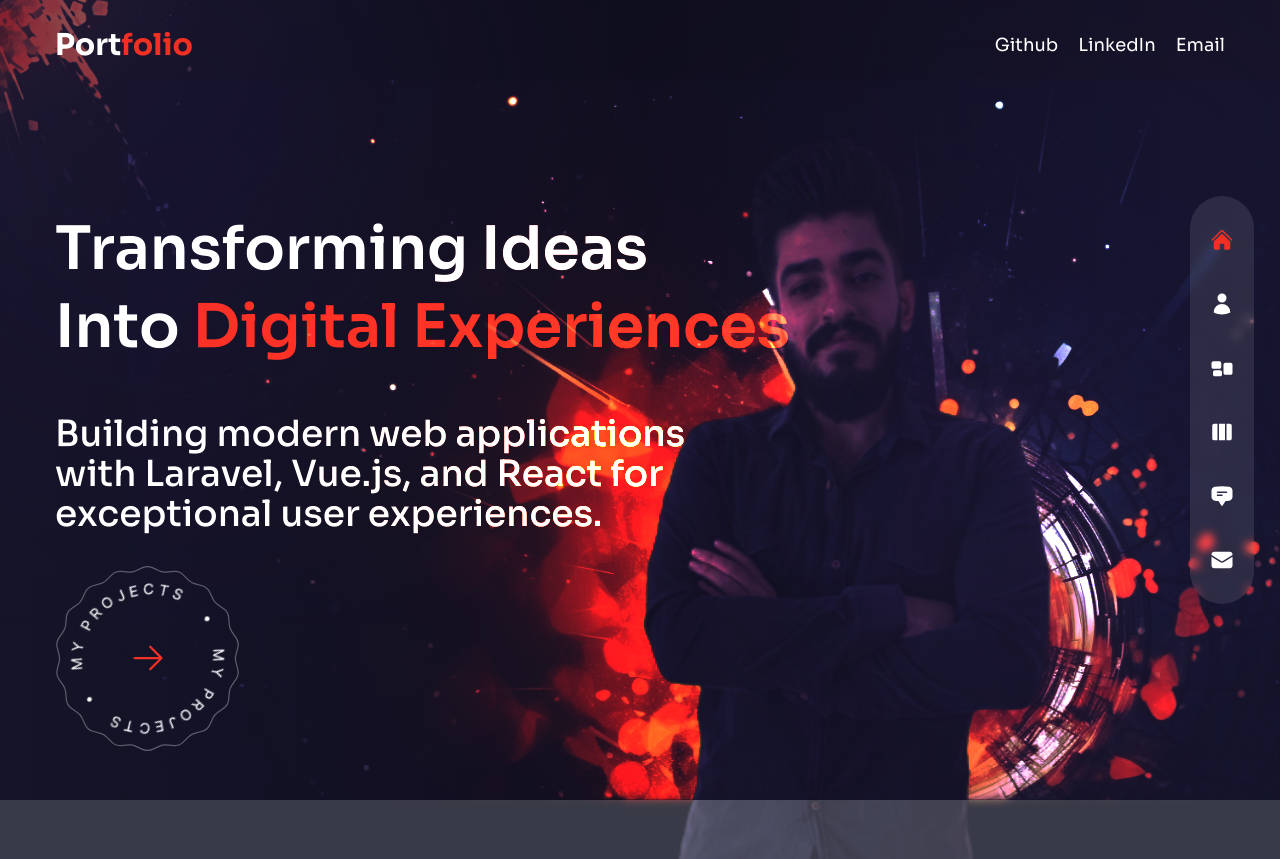
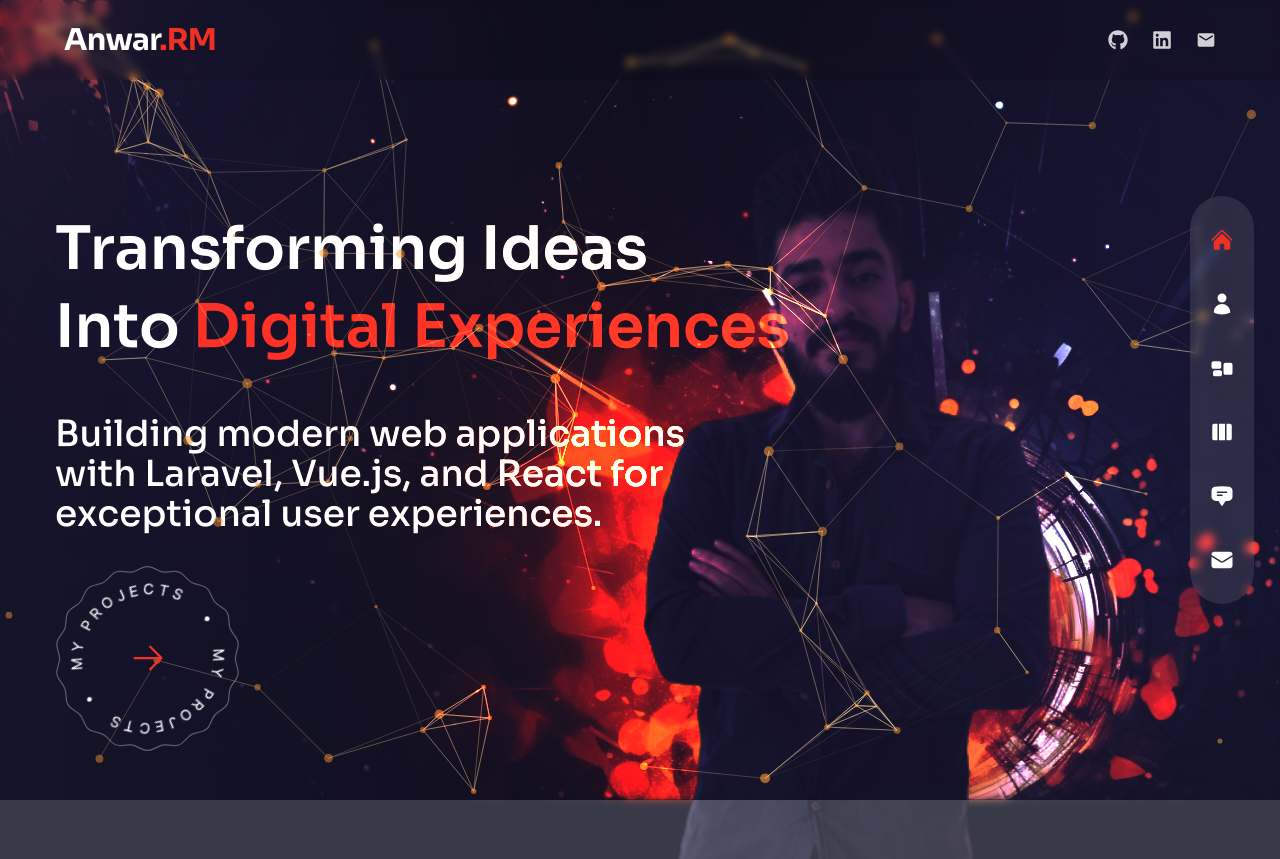
Before and after one commit to Anwar-Barakat/anwar-portfolio, a Next.js app: page / in a window 1280 px wide. Built offline with nearby package versions, Linux system fonts and the light colour scheme.

Commit message:
Add 'react-tsparticles' package, refactor Header and ParticlesContainer components, and introduce ProjectsBtn component. Updated layout for improved responsiveness and integrated new animations using framer-motion.

```diff
--- a/package.json
+++ b/package.json
@@ -16,6 +16,7 @@
     "react-countup": "^6.5.3",
     "react-dom": "^19.0.0",
     "react-icons": "^5.4.0",
+    "react-tsparticles": "^2.12.2",
     "swiper": "^11.1.15",
     "tailwind-scrollbar": "^3.1.0",
     "tsparticles": "^3.7.1",
--- a/src/app/page.js
+++ b/src/app/page.js
@@ -4,8 +4,7 @@ import Image from "next/image";
 
 // components
 import Avatar from "@/components/Avatar";
-import Transition from "@/components/Transition";
-import ParticlesContainer from "@/components/ParticlesContainer";
+import ProjectsBtn from "@/components/ProjectsBtn";
 
 // framer motion
 import { motion } from "framer-motion";
@@ -15,12 +14,15 @@ import { fadeIn } from "@/helpers/variants";
 
 // images
 import bgExplosion from "/public/bg-explosion.png";
+import ParticlesContainer from "@/components/ParticlesContainer";
 
 export default function Home() {
   return (
-    <div className="bg-primary/60 h-full">
+    <div className="bg-primary/60 h-full relative">
+      <ParticlesContainer />
+
       {/* Text */}
-      <div className="h-full w-full bg-gradient-to-r from-primary/10 via-black/30 to-black/10">
+      <div className="h-full w-full bg-gradient-to-r from-primary/10 via-black/30 to-black/10 z-10">
         <div className="text-center flex flex-col justify-center items-start xl:pt-40 xl:text-left h-full container mx-auto">
           {/* Hero text */}
           <motion.h1
@@ -53,15 +55,14 @@ export default function Home() {
             animate="show"
             className="w-full flex justify-center xl:justify-start mt-8"
           >
-            <ParticlesContainer />
+            <ProjectsBtn />
           </motion.div>
         </div>
       </div>
 
       {/* Image */}
       <div className="hidden xl:block w-[90%] h-[90%] absolute right-0 bottom-0">
-        <div className="relative w-full h-full bg-none xl:bg-explosion xl:bg-cover xl:bg-right xl:bg-no-repeat mix-blend-color-dodge translate-z-0">
-          <Image
+      <div className="relative w-full h-full bg-none xl:bg-explosion xl:bg-cover xl:bg-right xl:bg-no-repeat mix-blend-color-dodge translate-z-0">     <Image
             src={bgExplosion}
             alt="background explosion"
             quality={100}
--- a/src/components/Header.jsx
+++ b/src/components/Header.jsx
@@ -1,26 +1,164 @@
+"use client";
+
+import { motion, useAnimate } from "framer-motion";
+import { FaGithub, FaLinkedin } from "react-icons/fa";
+import { MdEmail } from "react-icons/md";
+import { useState } from "react";
+import { HiMenuAlt3 } from "react-icons/hi";
+
 const Header = () => {
+  const [scope, animate] = useAnimate();
+  const [isOpen, setIsOpen] = useState(false);
+
+  const socialLinks = [
+    { Icon: FaGithub, href: "https://github.com", label: "GitHub" },
+    { Icon: FaLinkedin, href: "https://linkedin.com", label: "LinkedIn" },
+    { Icon: MdEmail, href: "mailto:example@email.com", label: "Email" },
+  ];
+
+  const handleLogoHover = () => {
+    animate(".social-icon", {
+      scale: [1, 1.1, 1],
+      rotate: [0, 10, -10, 0],
+      transition: { duration: 0.5 },
+    });
+  };
+
+  const iconVariants = {
+    hover: {
+      scale: 1.2,
+      rotate: 360,
+      transition: {
+        type: "spring",
+        stiffness: 300,
+        damping: 10,
+      },
+    },
+    tap: {
+      scale: 0.8,
+      rotate: -45,
+    },
+  };
+
+  const logoVariants = {
+    initial: { opacity: 0, x: -50 },
+    animate: {
+      opacity: 1,
+      x: 0,
+      transition: {
+        duration: 0.5,
+        ease: "easeOut",
+      },
+    },
+    hover: {
+      scale: 1.1,
+      textShadow: "0 0 8px rgb(230, 142, 46)",
+      transition: {
+        duration: 0.3,
+        yoyo: Infinity,
+      },
+    },
+  };
+
   return (
-    <header className="absolute z-30 w-full flex items-center px-16 xl:px-0 xl:h-[90px] h-[100px]">
-      <div className="container mx-auto">
-        <div className="flex flex-col lg:flex-row justify-between items-center gap-y-6 py-8">
-          {/* logo */}
-          <h1 className="text-3xl font-bold">
-            <span className="text-white">Port</span>
-            <span className="text-accent">folio</span>
-          </h1>
-          {/* socials */}
-          <div className="flex gap-x-5 text-lg">
-            <a href="https://github.com" target="_blank" rel="noopener noreferrer" className="hover:text-accent transition-all duration-300">
-              Github
-            </a>
-            <a href="https://linkedin.com" target="_blank" rel="noopener noreferrer" className="hover:text-accent transition-all duration-300">
-              LinkedIn
-            </a>
-            <a href="mailto:example@email.com" className="hover:text-accent transition-all duration-300">
-              Email
-            </a>
+    <header
+      ref={scope}
+      className="fixed top-0 z-30 w-full bg-black/5 backdrop-blur-sm "
+    >
+      <div className="container mx-auto px-4 md:px-6">
+        <nav className="flex justify-between items-center h-20">
+          {/* Logo */}
+          <motion.a
+            href="/"
+            variants={logoVariants}
+            initial="initial"
+            animate="animate"
+            whileHover="hover"
+            onHoverStart={handleLogoHover}
+            className="logo-text text-2xl md:text-3xl font-bold tracking-tight"
+          >
+            <span className="text-white">Anwar</span>
+            <span className="text-accent">.RM</span>
+          </motion.a>
+
+          {/* Desktop Navigation */}
+          <motion.div
+            initial={{ opacity: 0, y: -20 }}
+            animate={{ opacity: 1, y: 0 }}
+            transition={{ duration: 0.5, delay: 0.2 }}
+            className="hidden md:flex items-center gap-6"
+          >
+            {socialLinks.map(({ Icon, href, label }, index) => (
+              <motion.a
+                key={href}
+                href={href}
+                target="_blank"
+                rel="noopener noreferrer"
+                variants={iconVariants}
+                whileHover="hover"
+                whileTap="tap"
+                initial={{ opacity: 0, y: -20 }}
+                animate={{
+                  opacity: 1,
+                  y: 0,
+                  transition: { delay: index * 0.1 + 0.3 },
+                }}
+                className="social-icon group flex items-center gap-2 text-white/80 hover:text-accent transition-colors"
+                aria-label={label}
+              >
+                <Icon className="text-xl" />
+              </motion.a>
+            ))}
+          </motion.div>
+
+          {/* Mobile Menu Button */}
+          <motion.button
+            whileHover={{ scale: 1.1 }}
+            whileTap={{ scale: 0.9, rotate: 180 }}
+            onClick={() => setIsOpen(!isOpen)}
+            className="md:hidden text-white p-2"
+            aria-label="Toggle menu"
+          >
+            <HiMenuAlt3 className="text-2xl" />
+          </motion.button>
+        </nav>
+
+        {/* Mobile Menu */}
+        <motion.div
+          initial={false}
+          animate={{
+            height: isOpen ? "auto" : 0,
+            transition: {
+              type: "spring",
+              stiffness: 400,
+              damping: 40,
+            },
+          }}
+          className="md:hidden overflow-hidden"
+        >
+          <div className="py-4 space-y-4">
+            {socialLinks.map(({ Icon, href, label }, index) => (
+              <motion.a
+                key={href}
+                href={href}
+                target="_blank"
+                rel="noopener noreferrer"
+                initial={{ opacity: 0, x: -20 }}
+                animate={{
+                  opacity: isOpen ? 1 : 0,
+                  x: isOpen ? 0 : -20,
+                  transition: { delay: index * 0.1 },
+                }}
+                whileHover={{ scale: 1.05, x: 10 }}
+                whileTap={{ scale: 0.95 }}
+                className="flex items-center gap-3 text-white/80 hover:text-accent px-4 py-2"
+              >
+                <Icon className="text-xl" />
+                <span className="text-sm font-medium">{label}</span>
+              </motion.a>
+            ))}
           </div>
-        </div>
+        </motion.div>
       </div>
     </header>
   );
--- a/src/components/ParticlesContainer.jsx
+++ b/src/components/ParticlesContainer.jsx
@@ -1,36 +1,93 @@
 "use client";
 
-// next image
-import Image from "next/image";
-
-// next link
-import Link from "next/link";
-
-// motion
-import { motion } from "framer-motion";
-
-// icons
-import { HiArrowRight } from "react-icons/hi2";
-
-// image path
-const roundedText = "/rounded-text.png";
+import Particles from "react-tsparticles";
+import { useCallback } from "react";
+import { loadSlim } from "tsparticles-slim";
 
 const ParticlesContainer = () => {
-  return <div className="mx-auto xl:mx-0">
-    <Link
-      href="/work"
-      className="relative w-[185px] h-[185px] flex justify-center items-center bg-circleStar bg-cover bg-center bg-no-repeat group hover:scale-110 transition-all duration-300"
-    >
-      <Image
-        src={roundedText}
-        width={148}
-        height={148}
-        alt="avatar"
-        className="animate-spin-slow w-full h-full max-w-[148px] max-h-[148px]"
-      />
-      <HiArrowRight className="absolute text-4xl group-hover:translate-x-2 transition-all duration-300 text-accent"/>
-    </Link>
-  </div>;
+  const particlesInit = useCallback(async (engine) => {
+    await loadSlim(engine);
+  }, []);
+
+  const particlesLoaded = useCallback(async (container) => {
+    await console.log(container);
+  }, []);
+
+  return (
+    <Particles
+      className="w-full h-full absolute translate-z-0"
+      id="tsparticles"
+      init={particlesInit}
+      loaded={particlesLoaded}
+      options={{
+        background: {
+          color: "transparent",
+        },
+        fpsLimit: 120,
+        interactivity: {
+          events: {
+            onClick: {
+              enable: true,
+              mode: "push",
+            },
+            onHover: {
+              enable: true,
+              mode: "repulse",
+            },
+            resize: true,
+          },
+          modes: {
+            push: {
+              quantity: 4,
+            },
+            repulse: {
+              distance: 200,
+              duration: 0.4,
+            },
+          },
+        },
+        particles: {
+          color: {
+            value: "#e68e2e",
+          },
+          links: {
+            color: "#f5d393",
+            distance: 150,
+            enable: true,
+            opacity: 0.5,
+            width: 1,
+          },
+          move: {
+            direction: "none",
+            enable: true,
+            outModes: {
+              default: "bounce",
+            },
+            random: false,
+            speed: 1,
+            straight: false,
+          },
+          number: {
+            density: {
+              enable: true,
+              area: 800,
+            },
+            value: 80,
+          },
+          opacity: {
+            value: 0.5,
+          },
+          shape: {
+            type: "circle",
+          },
+          size: {
+            value: { min: 1, max: 5 },
+          },
+        },
+        detectRetina: true,
+      }}
+    />
+  );
 };
 
 export default ParticlesContainer;
--- a/src/components/ProjectsBtn.jsx
+++ b/src/components/ProjectsBtn.jsx
@@ -1,5 +1,38 @@
+"use client";
+
+// next image
+import Image from "next/image";
+
+// next link
+import Link from "next/link";
+
+// motion
+import { motion } from "framer-motion";
+
+// icons
+import { HiArrowRight } from "react-icons/hi2";
+
+// image path
+const roundedText = "/rounded-text.png";
+
 const ProjectsBtn = () => {
-  return <div>Project Btn</div>;
+  return (
+    <div className="mx-auto xl:mx-0">
+      <Link
+        href="/work"
+        className="relative w-[185px] h-[185px] flex justify-center items-center bg-circleStar bg-cover bg-center bg-no-repeat group hover:scale-110 transition-all duration-300"
+      >
+        <Image
+          src={roundedText}
+          width={148}
+          height={148}
+          alt="avatar"
+          className="animate-spin-slow w-full h-full max-w-[148px] max-h-[148px]"
+        />
+        <HiArrowRight className="absolute text-4xl group-hover:translate-x-2 transition-all duration-300 text-accent" />
+      </Link>
+    </div>
+  );
 };
 
 export default ProjectsBtn;
```
Also changed, not shown: 1 other file (tests, documents, lock files or other folders).
